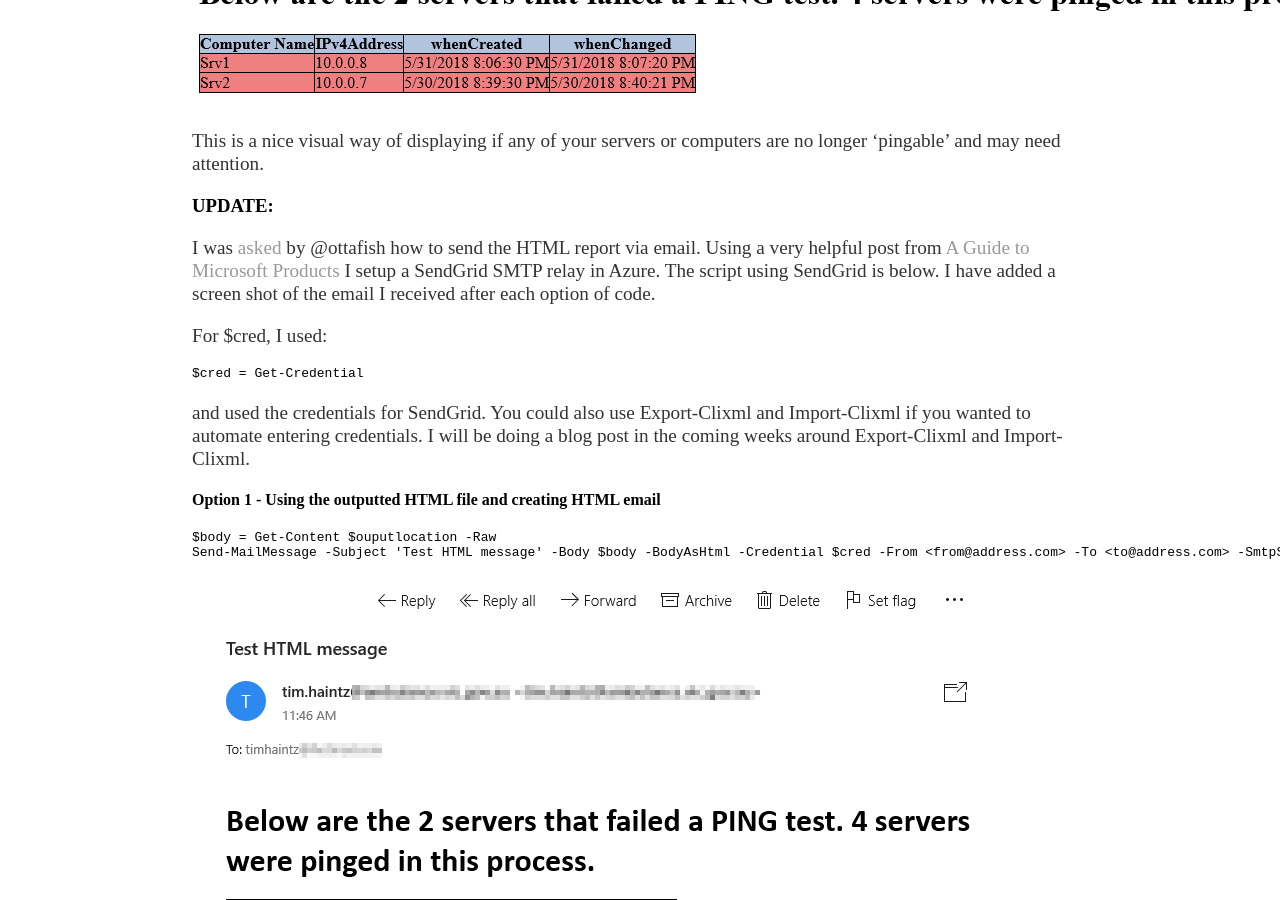
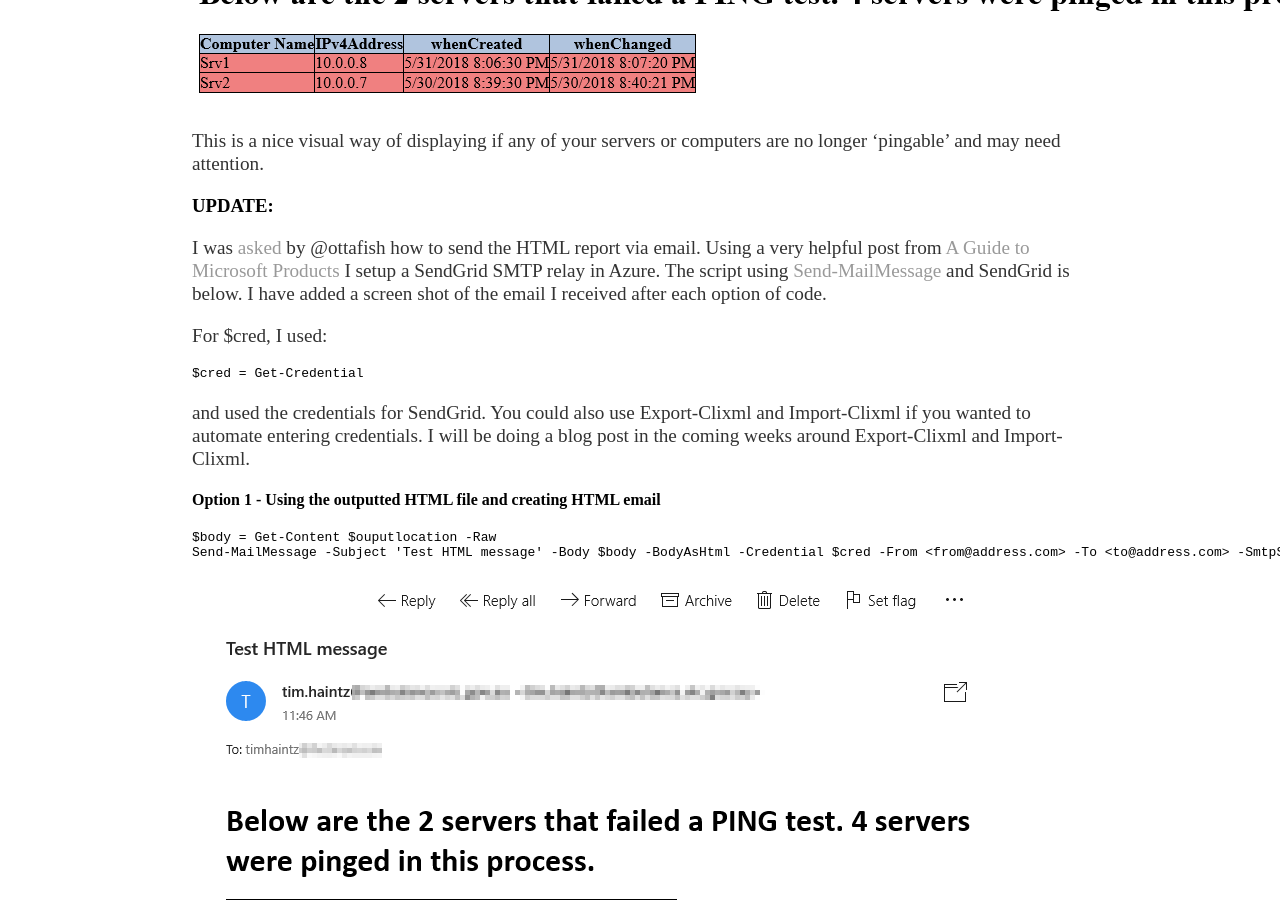
Before and after one commit to timhaintz/timhaintz.github.io, a Jekyll site: the page built from _posts/2018-05-31-Generating-a-HTML-report-of-your-servers.md, in a window 1280 px wide and 900 px high, scrolled down 3743 px. Built offline with Jekyll 4.4.1, drawn with Linux system fonts in a browser that asks for light colours.

Commit message:
Update 2018-05-31-Generating-a-HTML-report-of-your-servers.md

````diff
--- a/_posts/2018-05-31-Generating-a-HTML-report-of-your-servers.md
+++ b/_posts/2018-05-31-Generating-a-HTML-report-of-your-servers.md
@@ -194,7 +194,7 @@
 This is a nice visual way of displaying if any of your servers or computers are no longer 'pingable' and may need attention.
 
 ### UPDATE:
-I was [asked](https://github.com/timhaintz/timhaintz.github.io/issues/2) by @ottafish how to send the HTML report via email. Using a very helpful post from [A Guide to Microsoft Products](http://guidestomicrosoft.com/2016/02/17/configure-a-smtp-server-in-azure/) I setup a SendGrid SMTP relay in Azure. The script using SendGrid is below. I have added a screen shot of the email I received after each option of code.
+I was [asked](https://github.com/timhaintz/timhaintz.github.io/issues/2) by @ottafish how to send the HTML report via email. Using a very helpful post from [A Guide to Microsoft Products](http://guidestomicrosoft.com/2016/02/17/configure-a-smtp-server-in-azure/) I setup a SendGrid SMTP relay in Azure. The script using [Send-MailMessage](https://docs.microsoft.com/en-us/powershell/module/microsoft.powershell.utility/send-mailmessage?view=powershell-5.1) and SendGrid is below. I have added a screen shot of the email I received after each option of code.
 
 For $cred, I used:
 ```PowerShell
````
